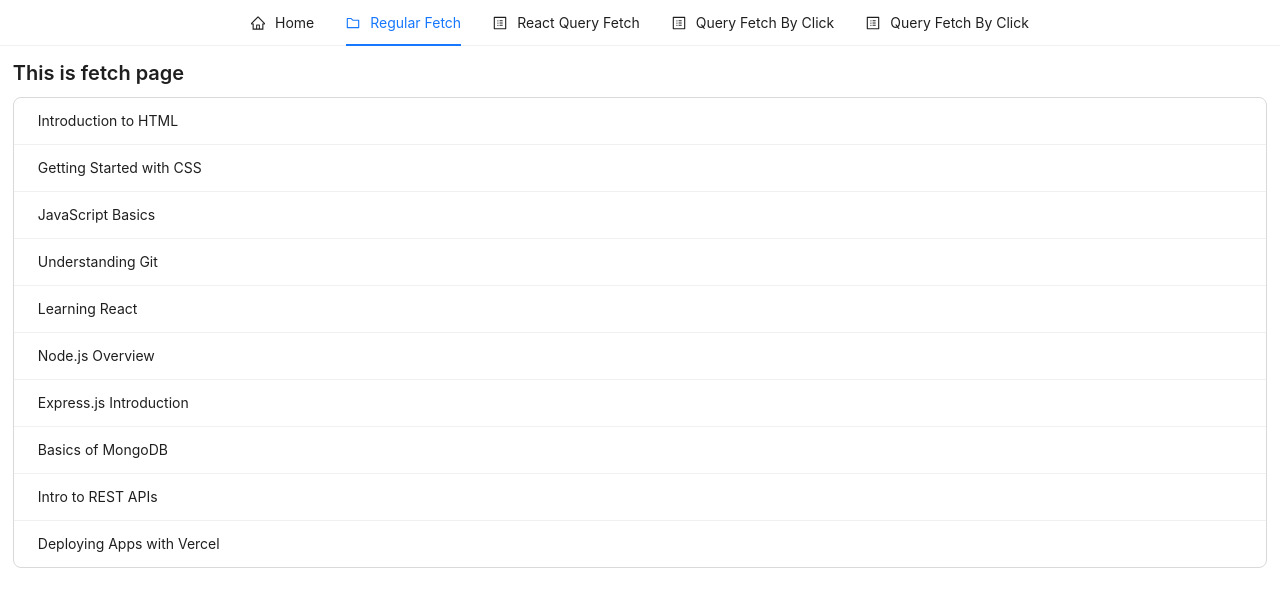
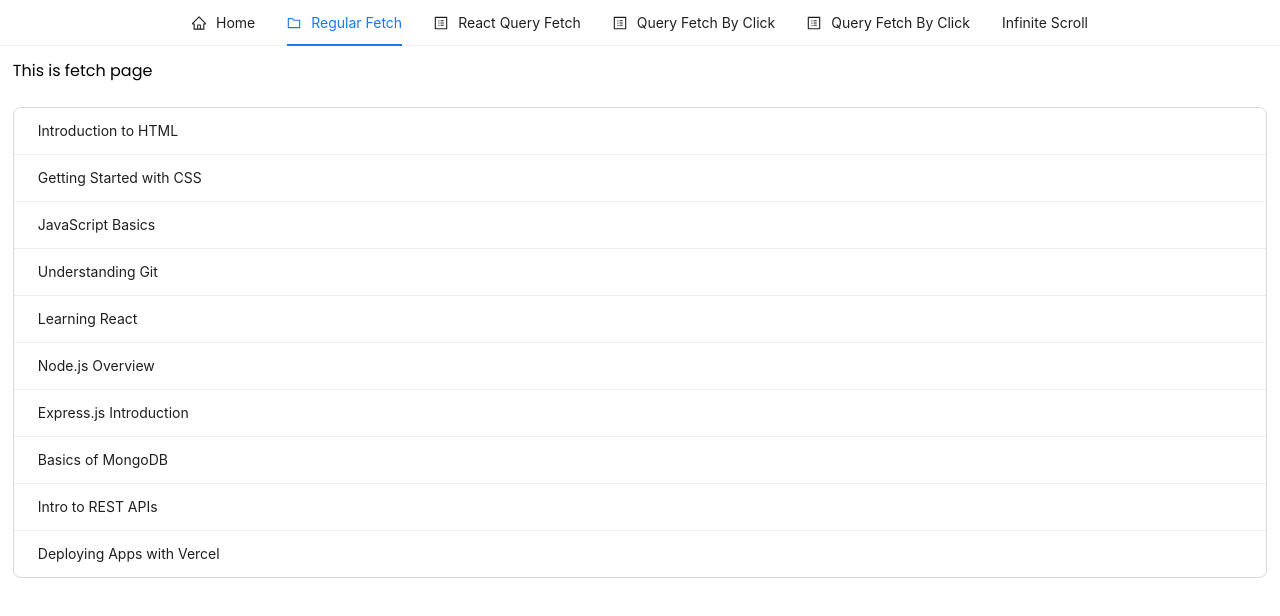
Before and after one commit to sham-sha/Tanstack-Axios-CRUD, a React (Vite) app: page /fetch in a window 1280 px wide. Shown: the top 616 px of the page. Built offline with nearby package versions, Linux system fonts and the light colour scheme; data requests are answered from the project's data file; a web font is replaced by a local one.

Commit message:
add some styling

```diff
--- a/src/App.css
+++ b/src/App.css
@@ -1 +1,4 @@
 @import "tailwindcss";
+* {
+  overscroll-behavior: none;
+}
--- a/src/App.jsx
+++ b/src/App.jsx
@@ -9,7 +9,8 @@ import ReactQueryFetch from "./pages/ReactQueryFetch";
 import ReactQueryFetchByClick from "./pages/ReactQueryFetchByClick";
 import ReactQueryByID from "./pages/ReactQueryByID";
 import PaginationQueries from "./pages/PaginationQueries";
-import { ConfigProvider } from "antd";
+import InfiniteQueries from "./pages/infiniteQueries";
+
 
 function App() {
   return (
@@ -25,9 +26,14 @@ function App() {
             path="/react-query-fetch-byClick"
             element={<ReactQueryFetchByClick />}
           />
+
           <Route
             path="/react-pagination-query"
             element={<PaginationQueries />}
+          />
+          <Route
+            path="/Infinite-scroll"
+            element={<InfiniteQueries />}
           />
         </Routes>
       </Router>
--- a/src/components/Navbar.jsx
+++ b/src/components/Navbar.jsx
@@ -25,14 +25,22 @@ const items = [
     icon: <ProfileOutlined />,
   },
   {
-    label: <NavLink to="/react-query-fetch-byClick">Query Fetch By Click</NavLink>,
+    label: (
+      <NavLink to="/react-query-fetch-byClick">Query Fetch By Click</NavLink>
+    ),
     key: "/react-query-fetch-byClick",
     icon: <ProfileOutlined />,
   },
-    {
+  {
     label: <NavLink to="/react-pagination-query">Query Fetch By Click</NavLink>,
     key: "/react-pagination-query",
     icon: <ProfileOutlined />,
+  },
+
+  {
+    label: <NavLink to="/infinite-scroll">Infinite Scroll</NavLink>,
+    key: "/infinite-scroll",
+    // icon: <ProfileOutlined />,
   },
 ];
 
--- a/src/pages/Fetch.jsx
+++ b/src/pages/Fetch.jsx
@@ -54,7 +54,7 @@ function Fetch() {
 
   return (
     <main>
-      <Typography.Title level={4}>This is fetch page</Typography.Title>
+      <p className="mb-6">This is fetch page</p>
       <List
         bordered
         dataSource={posts}
--- /dev/null
+++ b/src/pages/InfiniteQueries.jsx
@@ -0,0 +1,11 @@
+import React from "react";
+
+const InfiniteQueries = () => {
+  return (
+    <main>
+      <h1>hell</h1>
+    </main>
+  );
+};
+
+export default InfiniteQueries;
--- a/src/pages/ReactQueryFetch.jsx
+++ b/src/pages/ReactQueryFetch.jsx
@@ -46,7 +46,7 @@ function ReactQueryFetch() {
 
   return (
     <main>
-      <p>This is fetch page</p>
+      <p className="mb-6">This is fetch page</p>
       <List
         bordered
         dataSource={data?.data}
--- a/src/pages/ReactQueryFetchByClick.jsx
+++ b/src/pages/ReactQueryFetchByClick.jsx
@@ -48,7 +48,7 @@ function ReactQueryFetchByClick() {
 
   return (
     <main>
-      <p>This is fetch page</p>
+      <p className="mb-6">This is fetch page</p>
       <List
         bordered
         dataSource={data?.data}
@@ -61,7 +61,6 @@ function ReactQueryFetchByClick() {
       <Button type="primary" className="btn" onClick={refetch}>
         Click
       </Button>
-
     </main>
   );
 }
```
